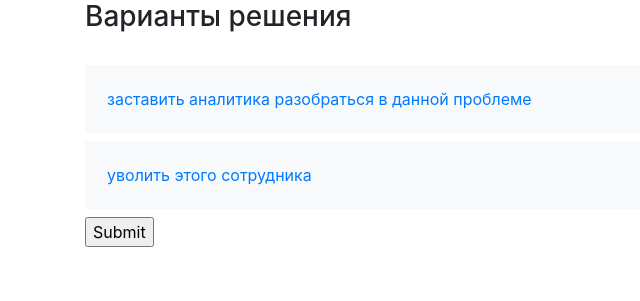
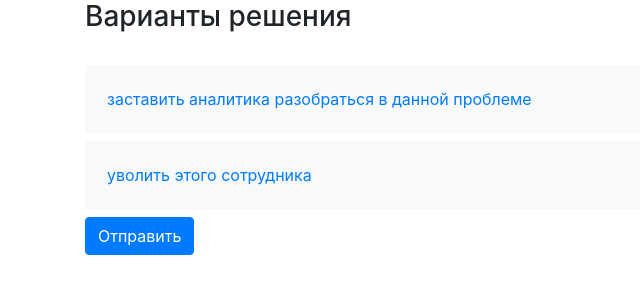
Before and after one commit to iashevyakov/PM-simulator, a Django app: page /sim/question/2 in a window 1280 px wide. Shown: the part 123-424 px from the top of the page, without its empty margins (0-640 px from the left). Run offline with Django 3.2, Linux system fonts and the light colour scheme; data comes from the database, SQL or seed files in the repository; both versions use the stored data as it was after the commit; some libraries are stand-ins or nearby versions.

Commit message:
Fix db and buttons

```diff
--- a/templates/sim/question.html
+++ b/templates/sim/question.html
@@ -29,7 +29,9 @@
                 </div>
             </label>
         {% endfor %}
-        <input type="submit">
+        <button type="submit" class="btn btn-primary labelText">
+            Отправить
+        </button>
     </form>
 </div>
 </body>
--- a/templates/sim/results.html
+++ b/templates/sim/results.html
@@ -10,6 +10,7 @@
 <body>
 <div class="container">
     <h3>Ваши очки:</h3>
+    <hr>
 
     {% for result in results %}
         {{ result.param }} = {{ result.value }}
```
Also changed, not shown: db.sqlite3 (added).
